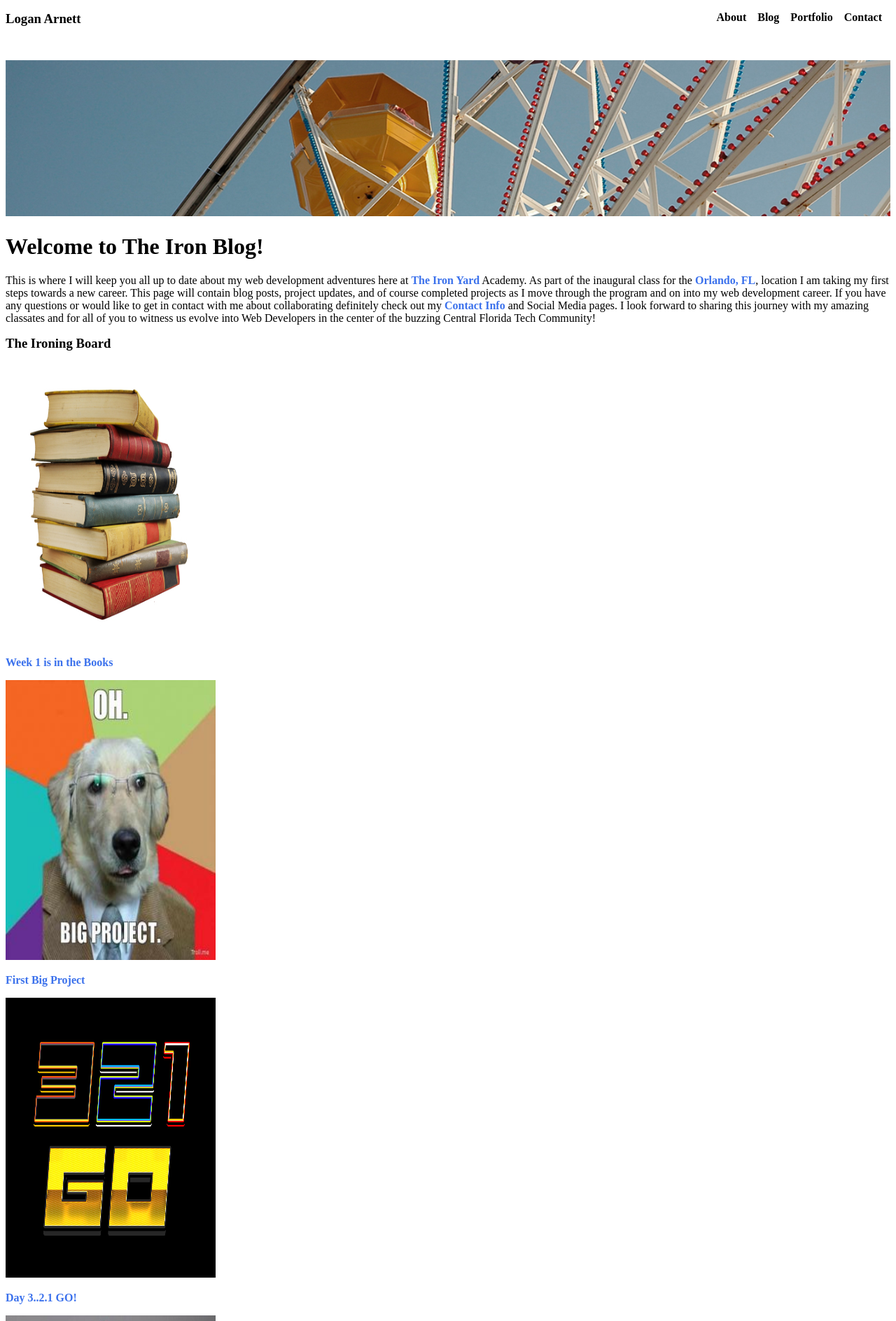
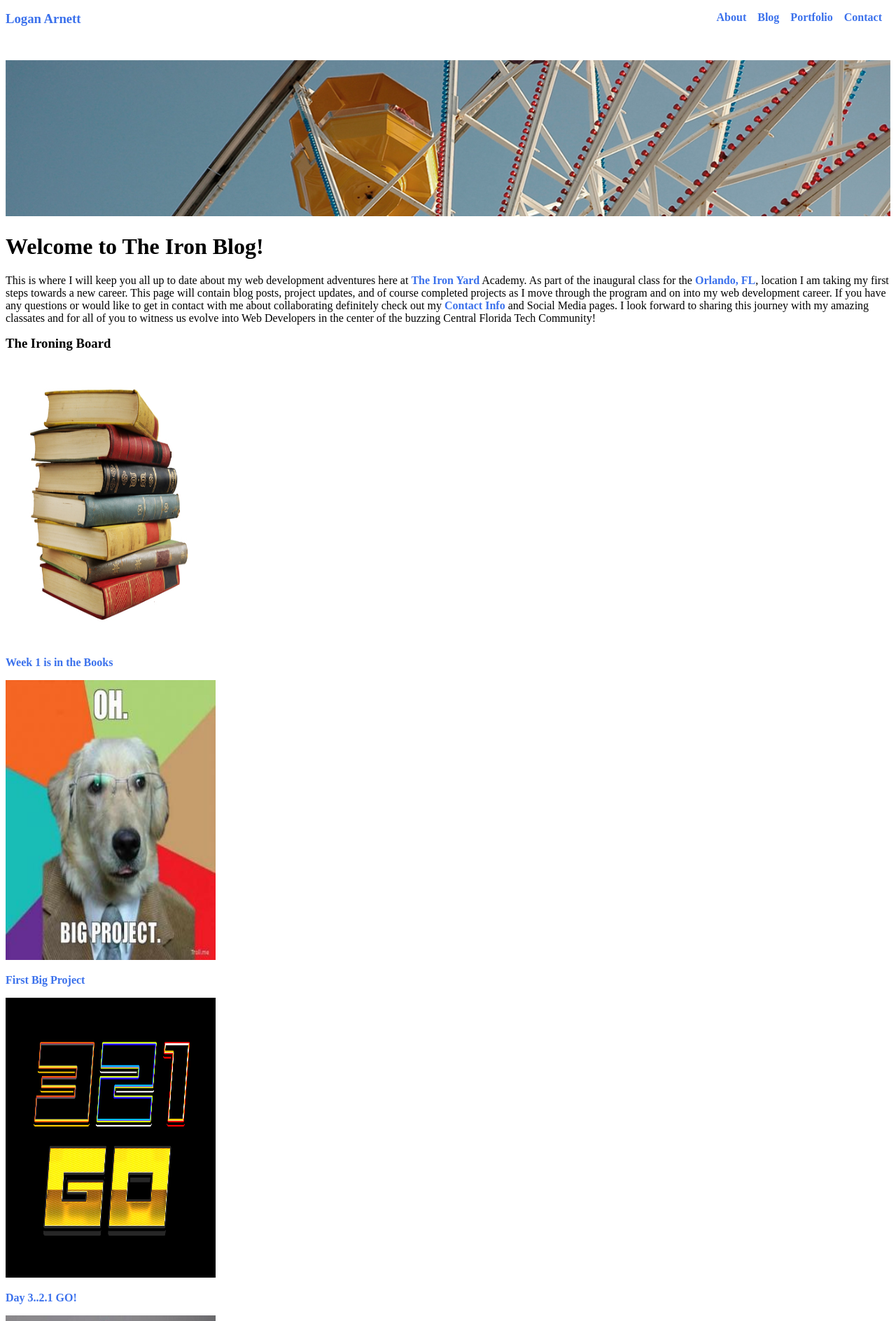
Before and after one commit to LoganArnett/MEANfolio, a Jekyll site: the page built from index.md, in a window 1280 px wide. Shown: the top 1888 px of the page at 70% size. Built offline with Jekyll 4.4.1, drawn with Linux system fonts in a browser that asks for light colours.

Commit message:
navbar color

```diff
--- a/_includes/navbar.html
+++ b/_includes/navbar.html
@@ -1,4 +1,6 @@
+
 <header>
+ <div id="head">
     <div id="mainname"><h3>Logan Arnett</h3>
     </div>
     <div id="nav">
@@ -8,5 +10,6 @@
         <li><a href="https://github.com/LoganArnett?tab=repositories">Portfolio</a>&nbsp;&nbsp;&nbsp;</li>
         <li><a href="http://loganarnett.github.io/">Contact</a>&nbsp;&nbsp;&nbsp;</li>
     </ul>
+   </div>
  </div>
 </header>
--- a/style.css
+++ b/style.css
@@ -34,18 +34,18 @@ a:hover {
 
 ul li a:link {
     text-decoration: none;
-    color: #000;
+    color: #3B71EC;
 }
 
 ul li a:visited {
     text-decoration: none;
-    color: #000;
+    color: #3B71EC;
 }
 
 ul li a:hover {
     text-decoration: none;
     background-color: #000;
-    color: #FFF;
+    color: #3B71EC;
 }
 
 div #navbar {
@@ -63,10 +63,16 @@ h3 {
 
 }
 
-header { width: 100%; }
+header { width: 100%;
 
-#mainname { float: left; }
+}
 
-#nav{ float: right;}
+
+#mainname { float: left;
+            color: #3B71EC;
+}
+
+#nav{ float: right;
+}
 #nav ul { padding: 0; margin: 0; }
 #nav ul li {display: inline;}
```
